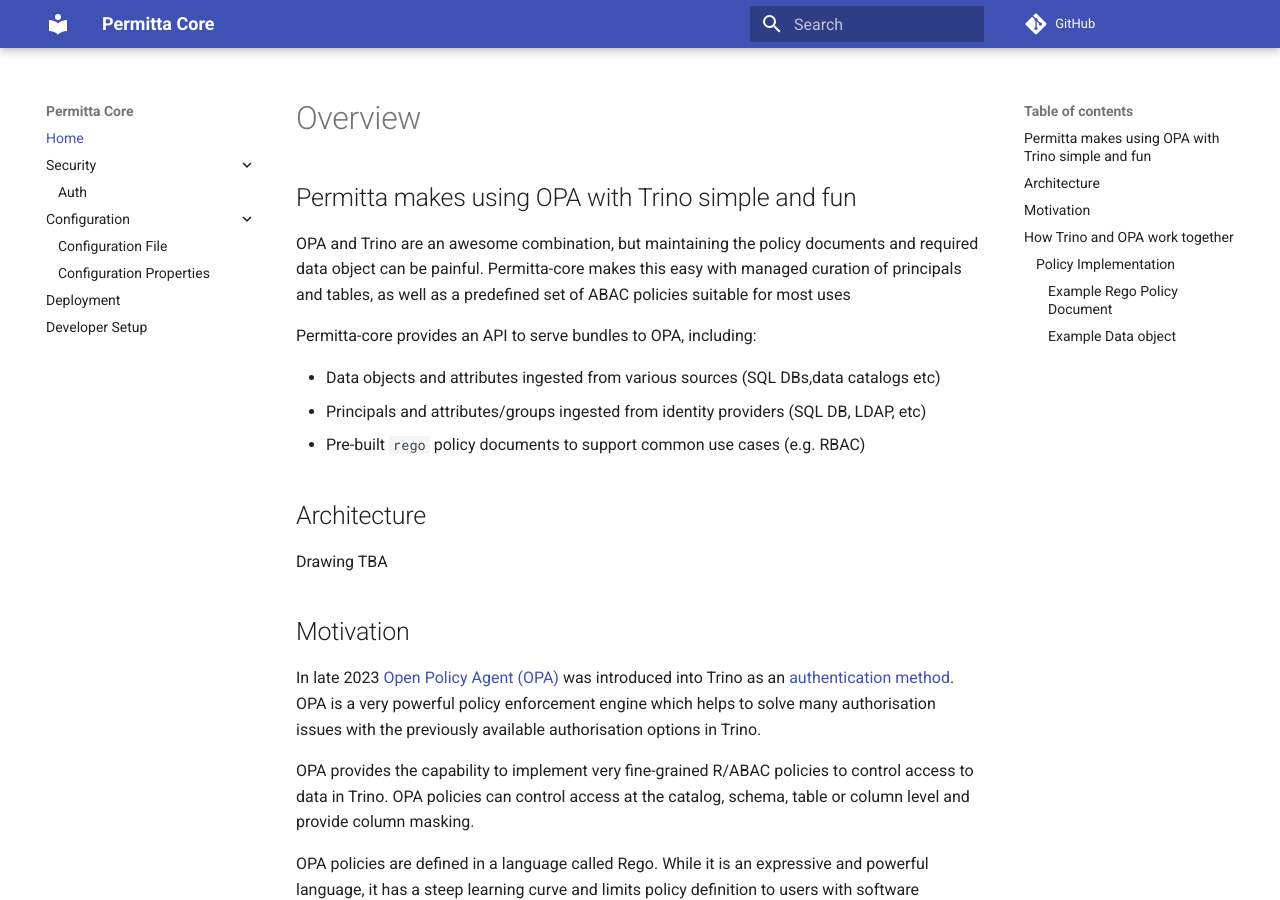
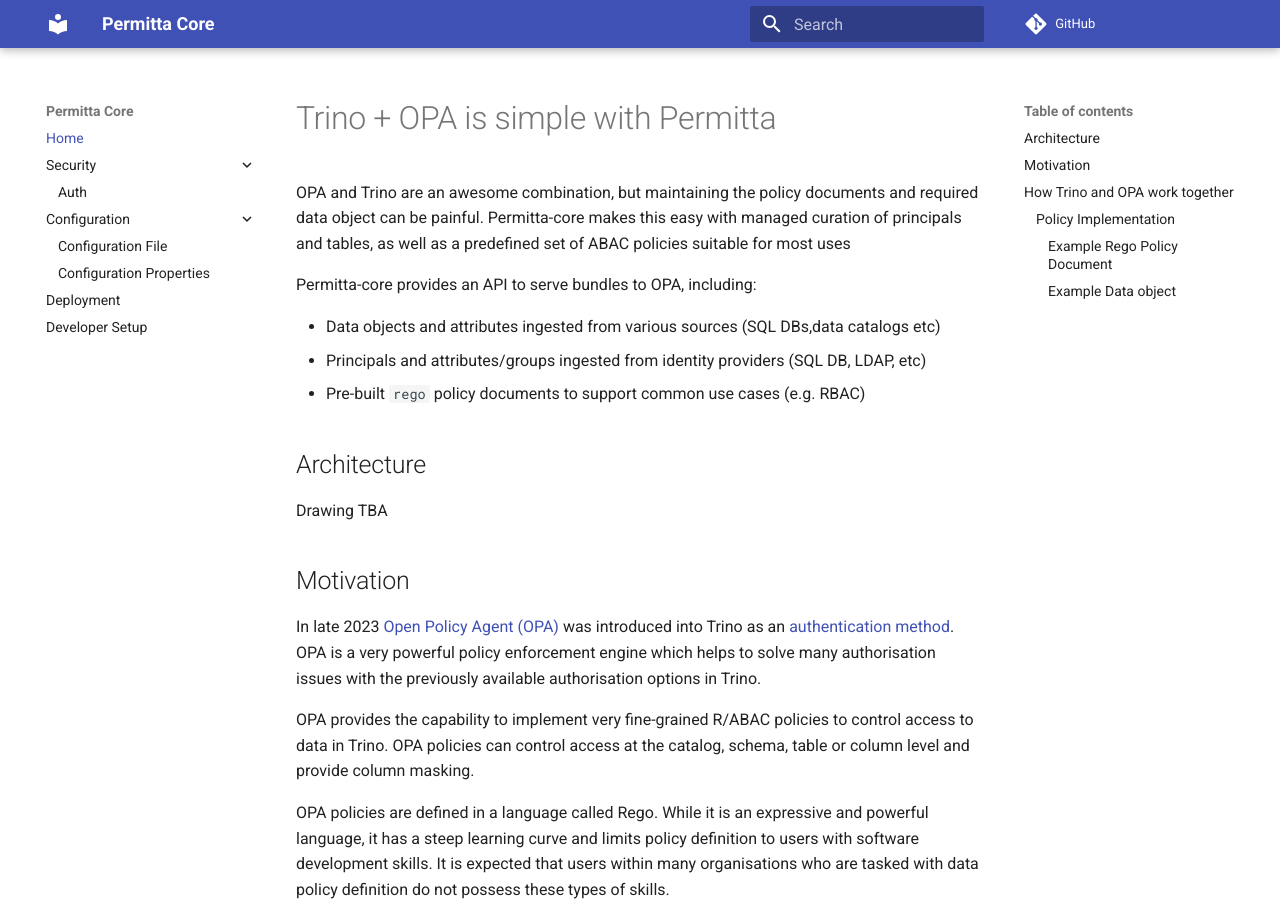
Before and after one commit to permitta/permitta-core, an MkDocs documentation site: the page built from docs/index.md, in a window 1280 px wide and 900 px high. Built offline with MkDocs 1.6.1 and Material for MkDocs 9.7.7, drawn with Linux system fonts in a browser that asks for light colours; comment, search, counter and statistics services are not loaded.

```diff
--- a/docs/index.md
+++ b/docs/index.md
@@ -1,5 +1,4 @@
-# Overview
-## Permitta makes using OPA with Trino simple and fun
+# Trino + OPA is simple with Permitta
 
 OPA and Trino are an awesome combination, but maintaining the policy documents and required data object
 can be painful. Permitta-core makes this easy with managed curation of principals and tables,
```
